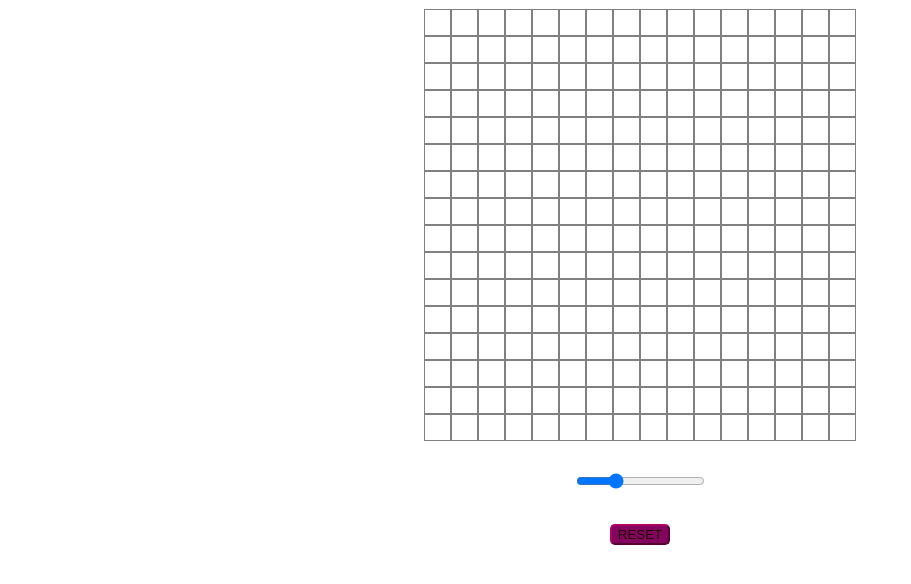
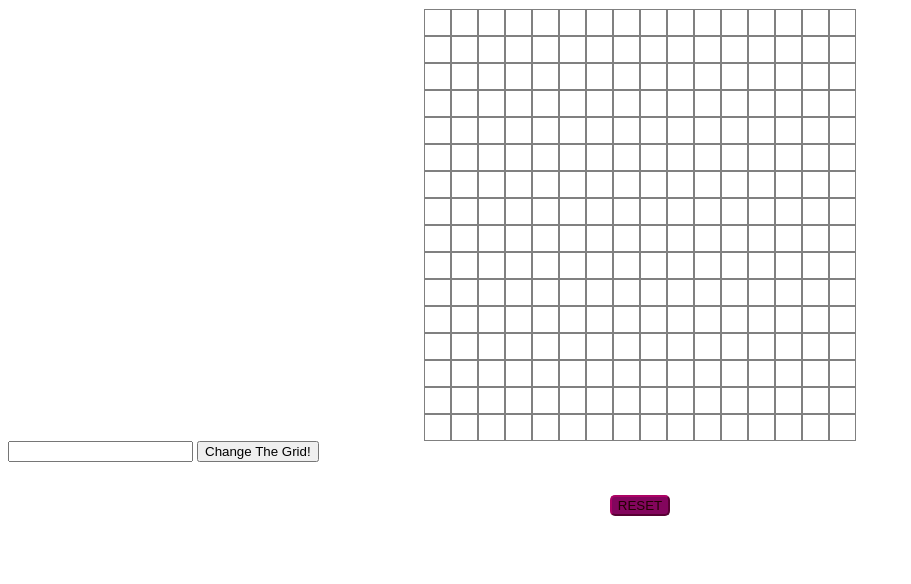
Before and after one commit to adarshadhungel1/etch-a-sketch, a plain HTML site: page index.html in a window 1280 px wide. Shown: the part 62-646 px from the top of the page, without its empty margins (0-911 px from the left). Drawn offline with Linux system fonts and the light colour scheme.

Commit message:
added a text box and button to read value for setting grid

```diff
--- a/index.html
+++ b/index.html
@@ -11,10 +11,10 @@
 <body>
     <h3 class="topic">Etch-A-Sketch</h3>
     <div class="container"></div>
-
-    <div class="slidecontainer">
-        <input type="range" min="16" max="100" value="40" class="slider" id="myRange">
-    </div>
+    <div class="userinput">
+        <input type="text" id="number" name="No. of Boxes">
+        <button type="button" id="change">Change The Grid!</button>
+      </div>
     <div class="reset"> <button type="button" id="reset">RESET</button> </div>
 </body>
 </html>
```
